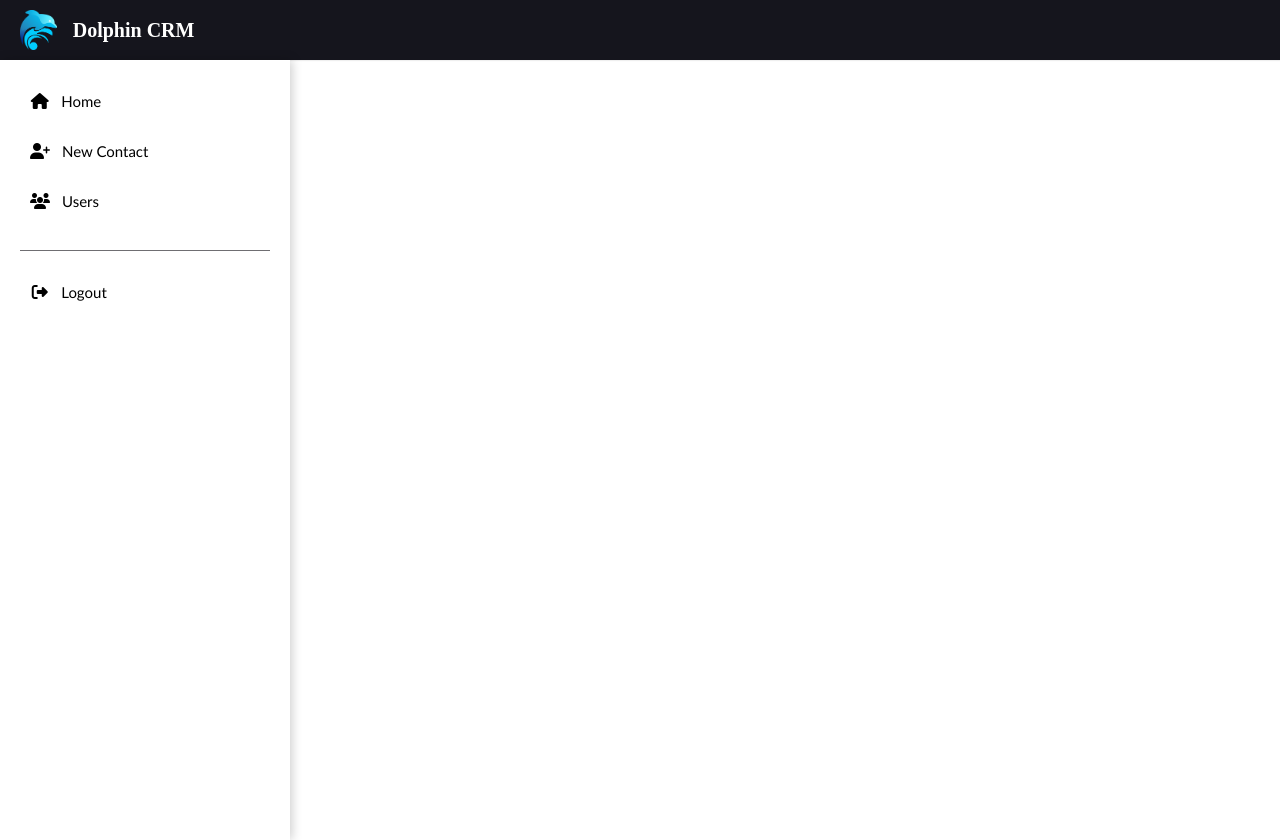
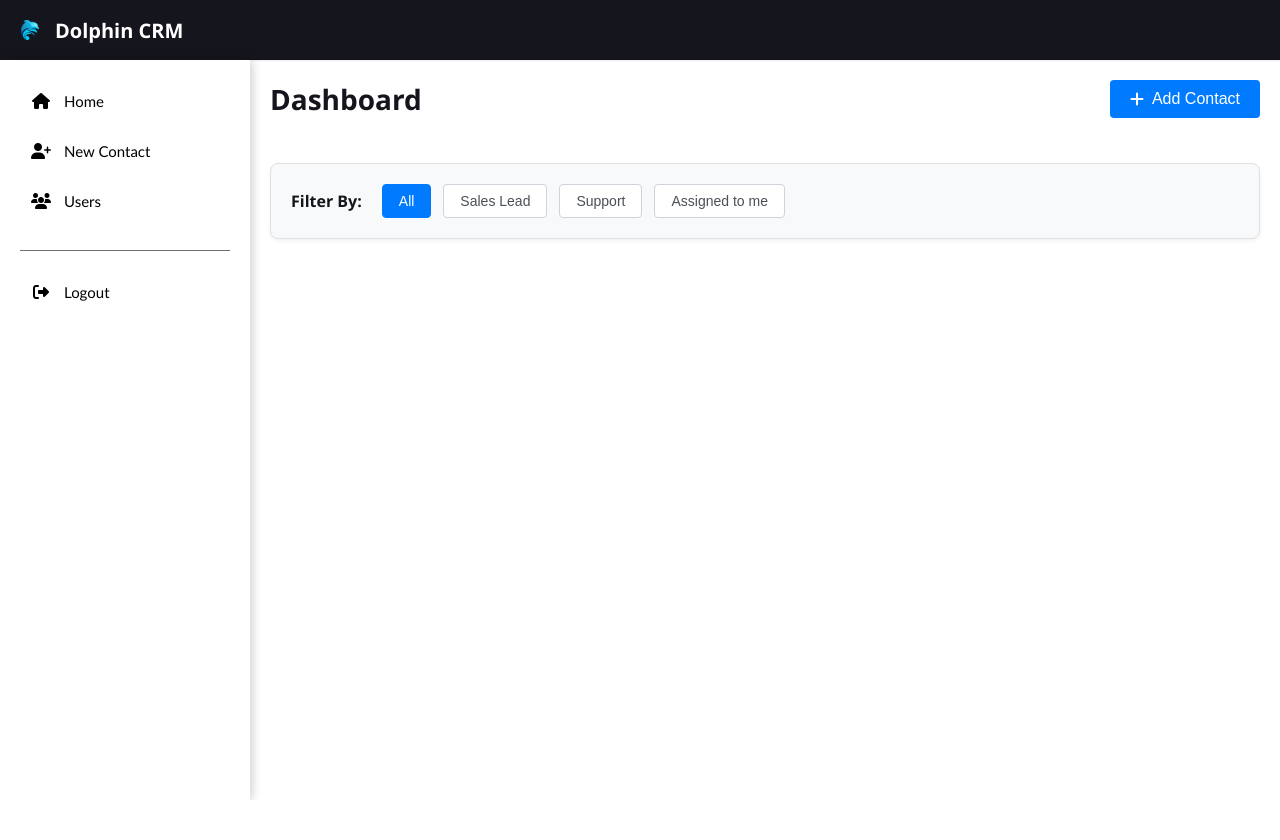
Before and after one commit to AkeemGit/comp2245-project2, a PHP site: page /pages/dashboard.php in a window 1280 px wide. After the commit the page ends 800 px from the top, so only its background shows below. Run offline with PHP 8.4, Linux system fonts and the light colour scheme.

Commit message:
Addition to dashboard and slight fix to aside

```diff
--- a/assets/css/aside.css
+++ b/assets/css/aside.css
@@ -4,7 +4,7 @@
   background-color: white;
   color: black;
   font-family: 'Bebas Neue', 'Gill Sans', 'Gill Sans MT', Calibri, 'Trebuchet MS', sans-serif;
-  position: sticky;
+  position: fixed;
   top: 60px;
   padding: 20px;
   display: flex;
@@ -59,10 +59,3 @@
 .logout:hover {
   background-color: #F5F5F5;
 }
-
-.main-content {
-  margin-left: 250px;
-  padding: 20px;
-  min-height: calc(100vh - 60px);
-  background-color: #ffffff;
-}
--- a/assets/css/dashboard.css
+++ b/assets/css/dashboard.css
@@ -1,4 +1,106 @@
-*{
-    width:100%;
-    margin:0;
+* {
+    margin: 0;
+    padding: 0;
+    box-sizing: border-box;
 }
+
+body {
+    margin: 0;
+    font-family: 'Segoe UI', Tahoma, Geneva, Verdana, sans-serif;
+    background-color: #f5f5f5;
+}
+
+.container {
+    display: flex;
+}
+
+.main-content {
+    margin-left: 250px;
+    padding: 20px;
+    background-color: #ffffff;
+    min-height: calc(100vh - 60px);
+    width: 100%;
+    position: relative;
+    z-index: 1;
+}
+
+.dashboard-toolbar {
+    display: flex;
+    justify-content: space-between;
+    align-items: center;
+    margin-bottom: 30px;
+    padding: 0 0 15px 0;
+}
+
+.toolbar-title {
+    font-size: 28px;
+    font-weight: 600;
+    color: #15151D;
+}
+
+.add-contact-btn {
+    background-color: #007bff;
+    color: white;
+    border: none;
+    padding: 10px 20px;
+    border-radius: 4px;
+    font-size: 16px;
+    cursor: pointer;
+    display: flex;
+    align-items: center;
+    gap: 8px;
+    transition: background-color 0.3s;
+    text-decoration: none;
+}
+
+.add-contact-btn:hover {
+    background-color: #0056b3;
+}
+
+.filter-section {
+    background-color: #f8f9fa;
+    border: 1px solid #e0e0e0;
+    border-radius: 8px;
+    padding: 20px;
+    margin-bottom: 30px;
+    display: flex;
+    align-items: center;
+    gap: 20px;
+    box-shadow: 0 2px 4px rgba(0, 0, 0, 0.05);
+}
+
+.filter-label {
+    font-size: 16px;
+    font-weight: 600;
+    color: #15151D;
+    white-space: nowrap;
+}
+
+.filter-options {
+    display: flex;
+    gap: 12px;
+    flex-wrap: wrap;
+}
+
+.filter-btn {
+    background-color: white;
+    color: #495057;
+    border: 1px solid #ced4da;
+    padding: 8px 16px;
+    border-radius: 4px;
+    font-size: 14px;
+    cursor: pointer;
+    transition: all 0.3s ease;
+}
+
+.filter-btn:hover {
+    background-color: #f8f9fa;
+    border-color: #007bff;
+    color: #007bff;
+}
+
+.filter-btn.active {
+    background-color: #007bff;
+    color: white;
+    border-color: #007bff;
+}
--- a/pages/dashboard.php
+++ b/pages/dashboard.php
@@ -13,7 +13,31 @@
 
 <body>
     <?php include "../includes/header.php"; ?>
-    <?php include "../includes/aside.php"; ?>
+
+    <div class="container">
+        <?php include "../includes/aside.php"; ?>
+
+        <main class="main-content">
+            <div class="dashboard-toolbar">
+                <h1 class="toolbar-title">Dashboard</h1>
+
+                <button class="add-contact-btn" onclick="window.location.href='new-contact.php'">
+                    <i class="fa-solid fa-plus"></i> Add Contact
+                </button>
+            </div>
+
+            <div class="filter-section">
+                <span class="filter-label">Filter By:</span>
+                <div class="filter-options">
+                    <button class="filter-btn active" data-filter="all">All</button>
+                    <button class="filter-btn" data-filter="sales">Sales Lead</button>
+                    <button class="filter-btn" data-filter="support">Support</button>
+                    <button class="filter-btn" data-filter="assigned">Assigned to me</button>
+                </div>
+            </div>
+
+        </main>
+    </div>
 
 </body>
 
```
